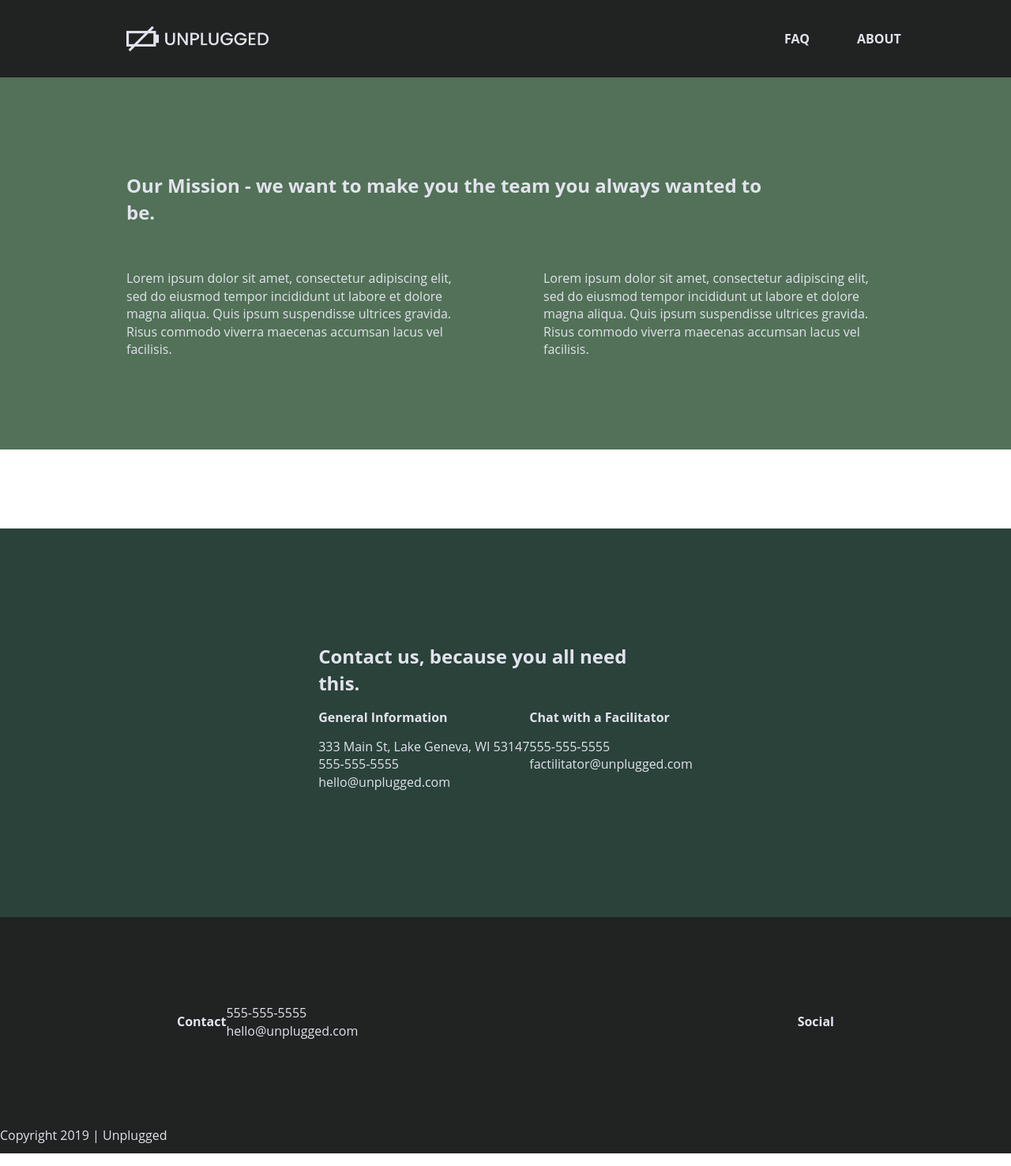
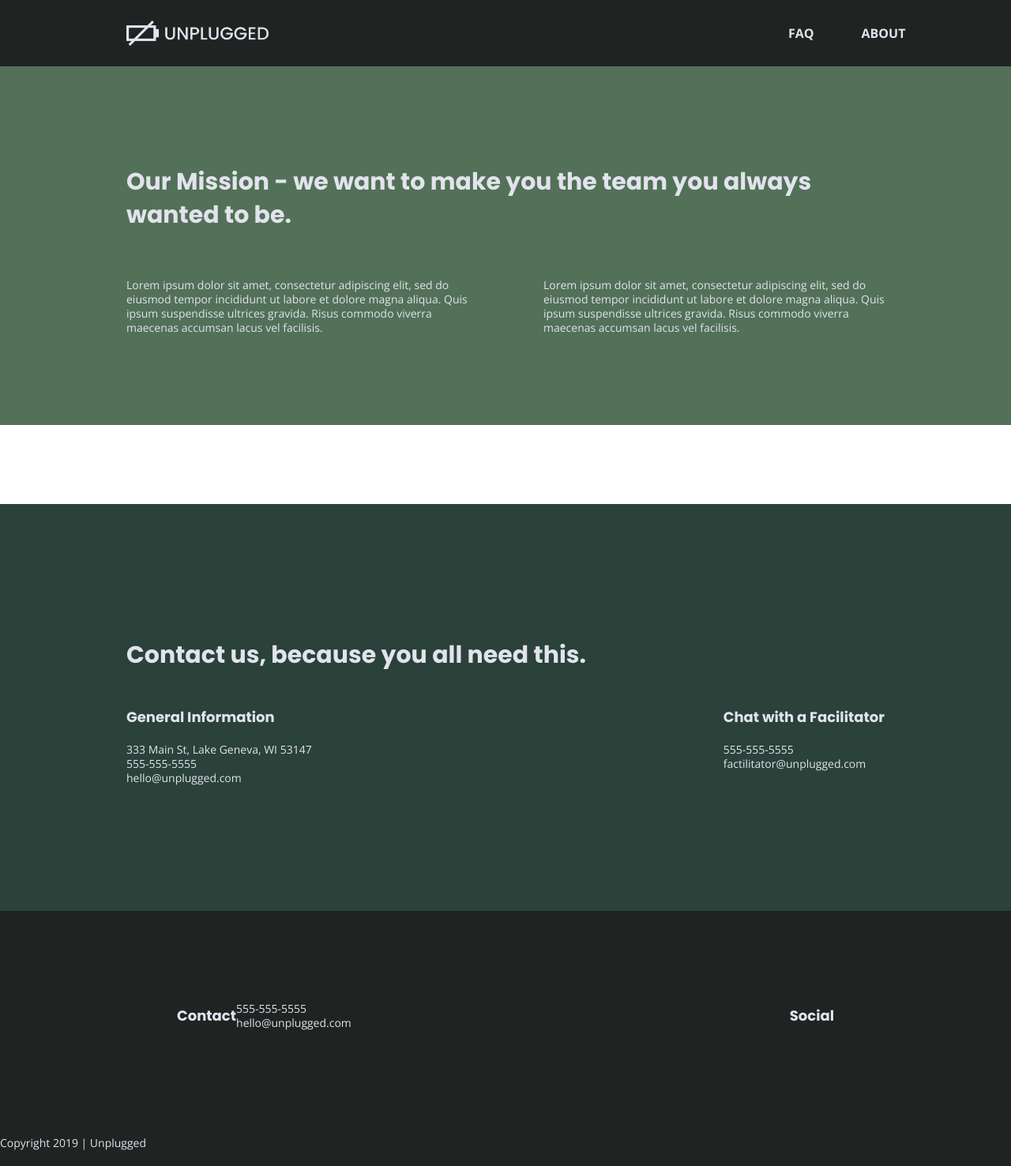
Before and after one commit to ElizabethRomig/boilerplate, a website: page about/index.html in a window 1280 px wide. Shown: the whole page at 79% size. Drawn offline with nearby package versions, Linux system fonts and the light colour scheme.

Commit message:
text styles

```diff
--- a/about/index.html
+++ b/about/index.html
@@ -15,6 +15,8 @@
   <link rel="manifest" href="../site.webmanifest">
   <link rel="apple-touch-icon" href="../icon.png">
   <!-- Place favicon.ico in the root directory -->
+
+  <link href="https://fonts.googleapis.com/css?family=Open+Sans:400,700|Poppins:500,700" rel="stylesheet">
 
   <link rel="stylesheet" href="../css/normalize.css">
   <link rel="stylesheet" href="../css/main.css">
--- a/css/main.css
+++ b/css/main.css
@@ -17,16 +17,6 @@
   line-height: 1.4;
 }
 
-/*
- * Remove text-shadow in selection highlight:
- * https://twitter.com/miketaylr/status/12228805301
- *
- * Vendor-prefixed and regular ::selection selectors cannot be combined:
- * https://stackoverflow.com/a/16982510/7133471
- *
- * Customize the background color to match your design.
- */
-
 ::-moz-selection {
   background: #b3d4fc;
   text-shadow: none;
@@ -37,10 +27,6 @@
   text-shadow: none;
 }
 
-/*
- * A better looking default horizontal rule
- */
-
 hr {
   display: block;
   height: 1px;
@@ -49,12 +35,6 @@
   margin: 1em 0;
   padding: 0;
 }
-
-/*
- * Remove the gap between audio, canvas, iframes,
- * images, videos and the bottom of their containers:
- * https://github.com/h5bp/html5-boilerplate/issues/440
- */
 
 audio,
 canvas,
@@ -65,19 +45,11 @@
   vertical-align: middle;
 }
 
-/*
- * Remove default fieldset styles.
- */
-
 fieldset {
   border: 0;
   margin: 0;
   padding: 0;
 }
-
-/*
- * Allow only vertical resizing of textareas.
- */
 
 textarea {
   resize: vertical;
@@ -86,9 +58,56 @@
 /* ==========================================================================
    Author's custom styles
    ========================================================================== */
+/* General Styles */
+
+html {
+  font-size: 16px;
+  width: 100%;
+}
+
 body {
   font-family: "Open Sans", sans-serif;
+  font-size: 1em;
+  text-align: left;
 }
+
+ul,
+ol {
+  list-style-type: none;
+}
+
+a {
+  color: #e2e3ed;
+  text-decoration: none;
+}
+
+h2 {
+  font-family: "Poppins", sans-serif;
+  font-size: 1.875em;
+}
+
+h3,
+h4 {
+  font-family: "Poppins", sans-serif;
+  margin: 20px 0;
+  font-size: 1.125em;
+}
+
+p {
+  font-size: 0.875em;
+  line-height: 1.285;
+}
+
+address {
+  font-style: normal;
+}
+
+.content-wrapper {
+  width: 90%;
+  margin: 50px 0;
+}
+
+/*background-color and color omit? */
 
 header,
 footer {
@@ -120,7 +139,7 @@
   color: #e2e3ed;
 } */
 
-header .header-divider {
+.header-divider {
   margin: 10px 0 20px 0;
   width: 100%;
   height: 1px;
@@ -138,29 +157,22 @@
 header nav ul {
   display: flex;
   justify-content: space-around;
-  align-items: center;
-  align-content: center;
   width: 100%;
-  padding: 0;
-  margin: 0 35px;
-  list-style: none;
 }
 
+/*omit a altogether*/
 header nav ul li a {
   padding: 0 30px;
-  width: 50%;
-  color: #e2e3ed;
   font-weight: bold;
-  text-decoration: none;
   text-transform: uppercase;
-}
-
-footer .copyright {
-  margin-bottom: 12px;
 }
 
 footer {
   flex-direction: column;
+}
+
+footer p {
+  margin: 0;
 }
 
 footer .content-wrapper {
@@ -180,28 +192,22 @@
   align-items: center;
 }
 
-footer p {
-  margin: 0;
+footer .copyright {
+  margin: 20px 0;
 }
 
-footer .content-wrapper {
-  width: 55%;
-  margin: 50px 0;
-}
-
-/* .content-wrapper {
-  width: 90%;
-  margin: 0 18px;
-} */
-
+/*omit align, height, background image, color?*/
 .hero-area {
   display: flex;
   justify-content: center;
+  flex-flow: row wrap;
   align-items: center;
   background-image: url("../img/jake-melara-30679-unsplash.jpg");
   height: 500px;
   color: #e2e3ed;
 }
+
+/*omit colors?*/
 
 aside {
   display: flex;
@@ -211,7 +217,7 @@
   background-color: #527158;
   color: #e2e3ed;
 }
-
+/*omit following aside additionals*/
 aside h3 {
   margin: 0;
 }
@@ -233,16 +239,14 @@
   text-transform: uppercase;
 }
 
+/*omit align, height, background image, color?*/
 .features {
   display: flex;
   justify-content: center;
+  flex-flow: row wrap;
   align-items: center;
   background-image: url("../img/rawpixel-800820-unsplash1.jpg");
   color: #e2e3ed;
-}
-
-.features p {
-  margin: 0;
 }
 
 .features h2 {
@@ -252,21 +256,21 @@
 .features article {
   width: 60%;
   text-align: center;
-  margin-top: 60px;
+  margin: 30px 0;
 }
 
-.features .fontawesome-icon {
+/* .features .fontawesome-icon {
   margin-bottom: 40px;
-}
+} */
 
 .features .features-items {
   display: flex;
   justify-content: center;
   align-items: center;
   flex-flow: row wrap;
-  margin: 0;
 }
 
+/*omit align & colors?*/
 .reviews {
   display: flex;
   justify-content: center;
@@ -276,15 +280,22 @@
   color: #e2e3ed;
 }
 
+/*omit?*/
 .reviews img {
   width: 100%;
   height: auto;
 }
 
-.reviews h3 {
-  width: 60%;
+.reviews h2 {
+  margin-bottom: 40px;
 }
 
+.reviews h3 {
+  width: 55%;
+  margin: 20px 0;
+}
+
+/*omit colors?*/
 .mission {
   display: flex;
   justify-content: center;
@@ -294,6 +305,7 @@
   color: #e2e3ed;
 }
 
+/*omit?*/
 .contact-footer,
 .contact {
   display: flex;
@@ -306,6 +318,7 @@
   margin: 0;
 }
 
+/*omit colors, padding?*/
 .contact-section {
   background-color: #2a423a;
   color: #e2e3ed;
@@ -316,16 +329,12 @@
   flex-flow: row wrap;
 }
 
-.contact-section h2,
-.contact-section h4,
-.contact-section address p {
-  margin: 0 0 15px 0;
-}
-
+/*omit?*/
 address {
   font-style: normal;
 }
 
+/*colors?*/
 .faq {
   display: flex;
   justify-content: center;
@@ -452,12 +461,14 @@
     padding: 33px 0;
   }
 
+  /*flex-flow?*/
   header .content-wrapper {
     width: 100%;
     justify-content: space-between;
     flex-flow: row nowrap;
   }
 
+  /*omit?*/
   header img {
     width: 30%;
   }
@@ -487,6 +498,7 @@
     margin: 0;
   }
 
+  /*omit through aside?*/
   .hero-area h1 {
     width: 550px;
     font-size: 3em;
@@ -522,6 +534,11 @@
     justify-content: space-between;
   }
 
+  .reviews article div {
+    width: 49%;
+  }
+
+  /*omit both reviews?*/
   .reviews article .example-review {
     display: flex;
     align-items: center;
@@ -588,6 +605,10 @@
 
 @media only screen and (min-width: 1200px) {
   /*Desktop styles here */
+  header {
+    padding: 15px 0;
+  }
+
   .content-wrapper {
     max-width: 960px;
   }
@@ -606,7 +627,7 @@
   }
 
   .features h2 {
-    width: 88%;
+    width: 90%;
   }
 
   .features article {
@@ -614,12 +635,12 @@
   }
 
   .reviews article div {
-    width: 96%;
+    width: 42%;
   }
 
   .mission h2,
   .contact-section .content-wrapper h2 {
-    width: 88%;
+    width: 95%;
   }
 
   .faq h2 {
```
Also changed, not shown: faq/index.html (+2 -0 lines), index.html (+2 -1 lines).
